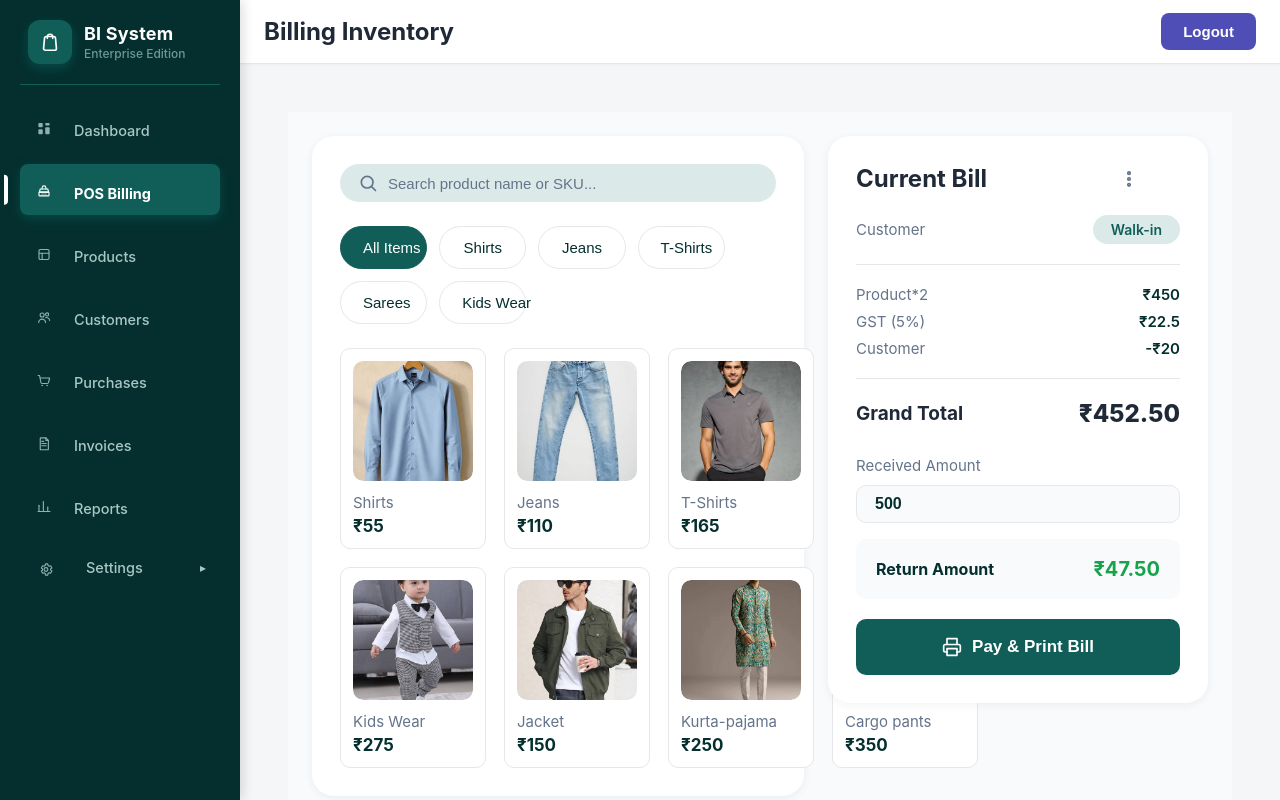
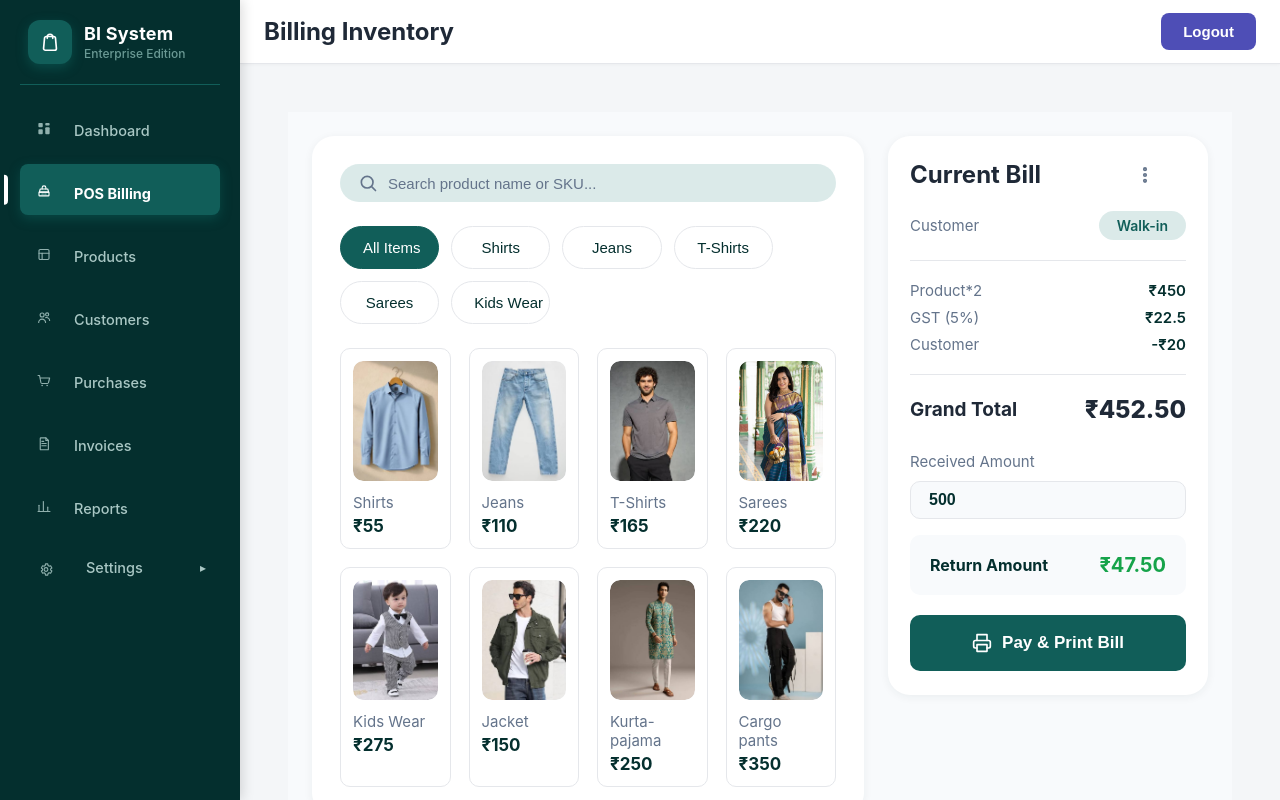
Before and after one commit to mounttowntech/billing-inventory-frontend, a React (Vite) app: page /billing in a window 1280 px wide. Shown: the top 800 px of the page. Built offline with nearby package versions, Linux system fonts and the light colour scheme; sample sign-in values are in the browser's storage.

Commit message:
updated the bug in pos billing

```diff
--- a/src/pages/billing/POSBilling.css
+++ b/src/pages/billing/POSBilling.css
@@ -38,7 +38,7 @@
    ========================================================== */
 .pos-page {
   display: grid;
-  grid-template-columns: 1fr 380px;
+  grid-template-columns: minmax(0, 1fr) 320px;
   gap: 24px;
   align-items: start;
   width: 100%;
@@ -72,6 +72,10 @@
   border-radius: var(--radius-lg);
   box-shadow: var(--shadow-card);
   padding: 28px;
+}
+
+.bill-card {
+  padding: 24px 22px;
 }
 
 /* ---------- Search bar ---------- */
@@ -148,7 +152,7 @@
 /* ---------- Product grid ---------- */
 .product-grid {
   display: grid;
-  grid-template-columns: repeat(4, 1fr);
+  grid-template-columns: repeat(4, minmax(0, 1fr));
   gap: 18px;
 }
 
@@ -235,9 +239,11 @@
 }
 
 .quick-action-btn {
-  width: auto;
   display: flex;
   align-items: center;
+  width: 100%;
+  appearance: none;
+  -webkit-appearance: none;
   gap: 12px;
   padding: 16px;
   border: 1px solid var(--border-color);
@@ -462,7 +468,7 @@
 /* Tablets / small laptops */
 @media (max-width: 1200px) {
   .pos-page {
-    grid-template-columns: 1fr 340px;
+    grid-template-columns: minmax(0, 1fr) 290px;
     gap: 18px;
     padding: 18px;
   }
```
